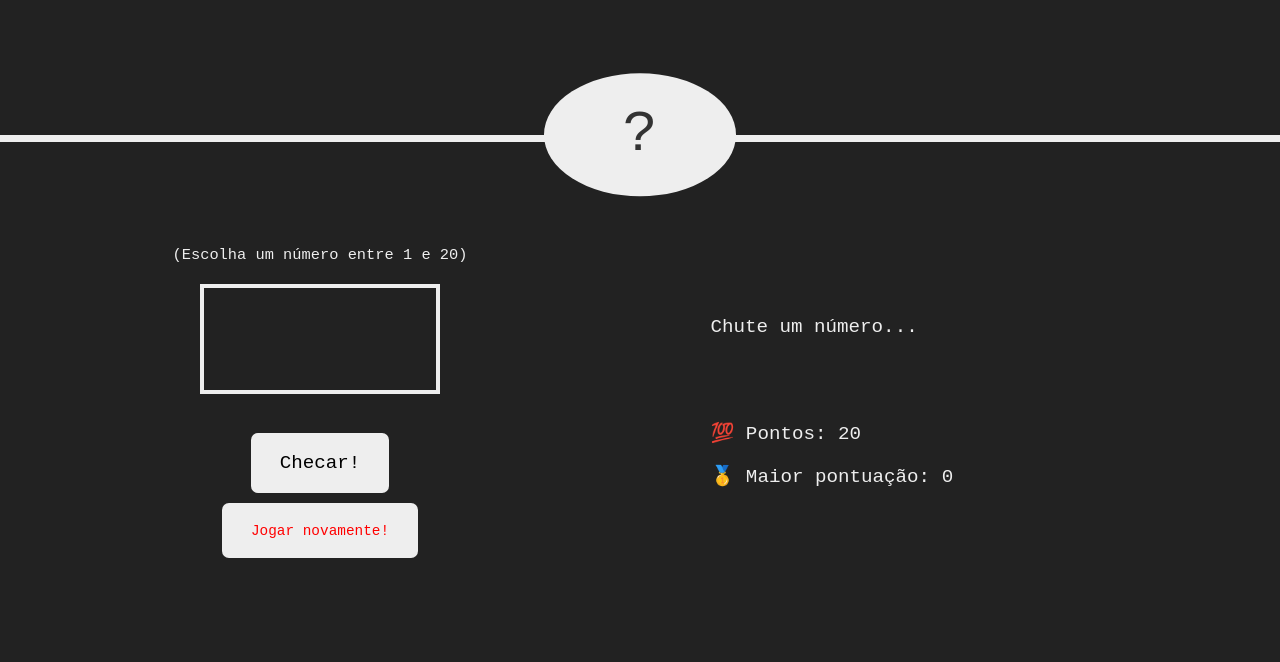
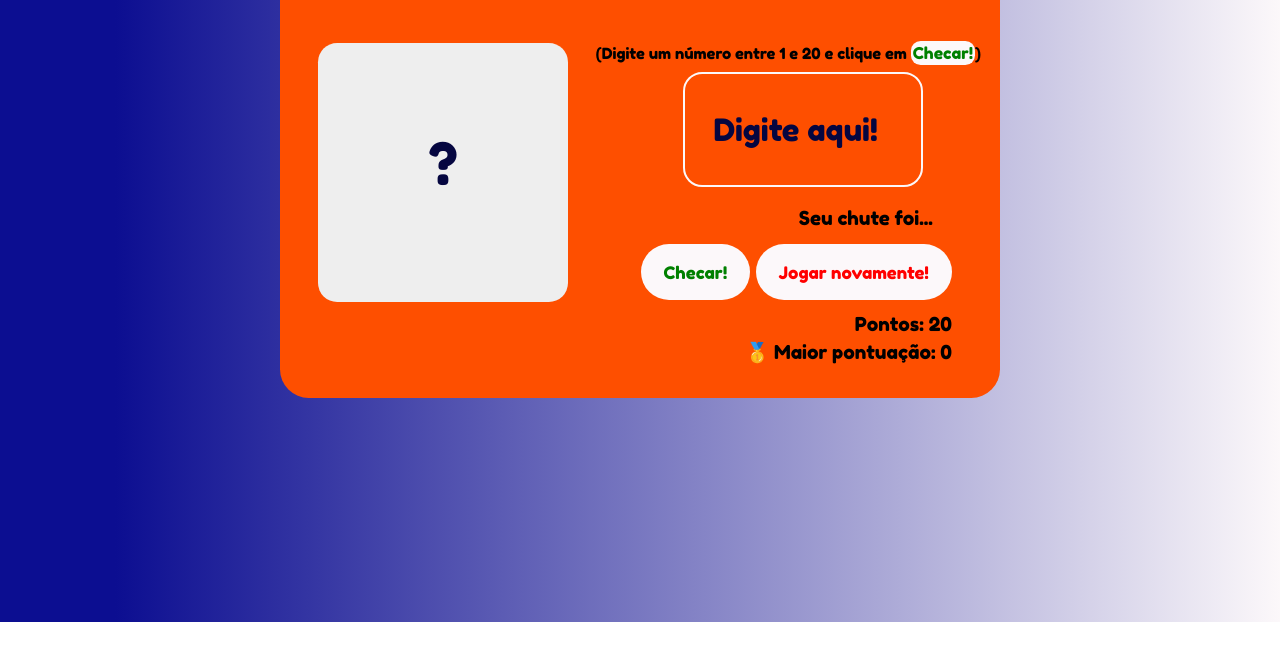
Before and after one commit to RicardoGarcia90/jogoAdivinharNumero, a plain HTML site: page index.html in a window 1280 px wide. Shown: the part 178-840 px from the top of the page. After the commit the page ends 800 px from the top, so only its background shows below. Drawn offline with Linux system fonts and the light colour scheme.

Commit message:
Finalizando alterações

```diff
--- a/index.html
+++ b/index.html
@@ -8,25 +8,46 @@
     <title>Adivinhe o número</title>
   </head>
   <body>
+    <div class="mainContainer">
       <header>
         <h1>Adivinhe o número!</h1>
+        <p class="subTitle">Adivinhe qual número aparecerá na caixa</p>
         <div class="number">?</div>
       </header>
       <main>
-      <section class="left">
-        <p class="between">(Escolha um número entre 1 e 20)</p>
-        <input type="number" class="guess" />
+        <section>
+          <p class="between">
+            (Digite um número entre 1 e 20 e clique em
+            <span
+              style="
+                color: green;
+                font-size: 1.7rem;
+                background-color: #fcf8fa;
+                padding: 0.2rem;
+                border-radius: 1rem;
+              "
+              >Checar!</span
+            >)
+          </p>
+          <input
+            type="number"
+            max="20"
+            min="1"
+            placeholder="Digite aqui!"
+            class="guess"
+          />
           <button class="btn check">Checar!</button>
           <button class="btn again">Jogar novamente!</button>
         </section>
-      <section class="right">
-        <p class="message">Chute um número...</p>
-        <p class="label-score">💯 Pontos: <span class="score">20</span></p>
+        <section>
+          <p class="message">Seu chute foi...</p>
+          <p class="label-score">Pontos: <span class="score">20</span></p>
           <p class="label-highscore">
             🥇 Maior pontuação: <span class="highscore">0</span>
           </p>
         </section>
       </main>
+    </div>
     <script src="script.js"></script>
   </body>
 </html>
--- a/script.js
+++ b/script.js
@@ -1,54 +1,57 @@
-"use strict";
+'use strict';
 
 let secretNumber = Math.trunc(Math.random() * 20) + 1;
-
+console.log(secretNumber);
 let score = 20;
 let highscore = 0;
 
 const displayMessage = (message) => {
-  document.querySelector(".message").textContent = message;
+  document.querySelector('.message').textContent = message;
 };
 
-document.querySelector(".check").addEventListener("click", function () {
-  const guess = Number(document.querySelector(".guess").value);
+document.querySelector('.check').addEventListener('click', function () {
+  const guess = Number(document.querySelector('.guess').value);
 
   if ((guess <= 0) | (guess > 20)) {
-    displayMessage("🛑 Escolha números entre 1 e 20.");
+    displayMessage('🛑 Escolha números entre 1 e 20.');
 
     //Vence
   } else if (guess === secretNumber) {
-    document.querySelector(".message").textContent = "Parabéns! Número correto!";
-    document.querySelector(".number").textContent = secretNumber;
-    document.querySelector("body").style.backgroundColor = "#60b347";
-    document.querySelector(".number").style.width = "30rem";
+    displayMessage('Parabéns! Número correto!');
+
+    document.querySelector('.number').textContent = secretNumber;
+    document.querySelector('.mainContainer').style.backgroundColor = '#60b347';
+    // document.querySelector('.number').style.width = '30rem';
 
     if (score > highscore) {
       highscore = score;
-      document.querySelector(".highscore").textContent = highscore;
+      document.querySelector('.highscore').textContent = highscore;
     }
 
     //Quando o chute é errado
   } else if (guess !== secretNumber) {
     if (score > 1) {
-      displayMessage(guess > secretNumber ? "📈 Muito Alto!" : "📉 Muito baixo!");
+      displayMessage(
+        guess > secretNumber ? '📈 Muito Alto!' : '📉 Muito baixo!'
+      );
       score--;
-      document.querySelector(".score").textContent = score;
+      document.querySelector('.score').textContent = score;
     } else {
-      displayMessage("💥💥GAME OVER!!! Seus pontos acabaram.");
-      document.querySelector(".score").textContent = 0;
+      displayMessage('💥💥GAME OVER!!! Seus pontos acabaram.');
+      document.querySelector('.score').textContent = 0;
     }
   }
 });
 
 // Botão Jogar novamente
-document.querySelector(".again").addEventListener("click", function () {
+document.querySelector('.again').addEventListener('click', function () {
   secretNumber = Math.trunc(Math.random() * 20) + 1;
   score = 20;
-
-  displayMessage("Chute um número...");
-  document.querySelector(".score").textContent = score;
-  document.querySelector(".number").textContent = "?";
-  document.querySelector(".guess").value = "";
-  document.querySelector("body").style.backgroundColor = "#222";
-  document.querySelector(".number").style.width = "15rem";
+  console.log(secretNumber);
+  document.querySelector('.score').textContent = score;
+  document.querySelector('.number').textContent = '?';
+  document.querySelector('.guess').value = '';
+  document.querySelector('.mainContainer').style.backgroundColor = '#fe4f00';
+  displayMessage('Seu chute foi...');
+  // document.querySelector('.number').style.width = '15rem';
 });
--- a/style.css
+++ b/style.css
@@ -1,110 +1,121 @@
-@import url('https://fonts.googleapis.com/css?family=Press+Start+2P&display=swap');
+@import url('https://fonts.googleapis.com/css2?family=Fredoka+One&display=swap');
 
 /* Color Palettes */
-/*
-Primary's
-#FE4F00
-#050640
-#0B0C4D
-#0C0E91
-#FCF8FA
-*/
+
+/*Primary's colors:*/
+:root {
+  --main-color: #fe4f00;
+  --color2: #050640;
+  --color3: #0b0c4d;
+  --color4: #0c0e91;
+  --color5: #fcf8fa;
+}
 
 * {
   margin: 0;
   padding: 0;
-  box-sizing: inherit;
+  box-sizing: border-box;
 }
 
 html {
   font-size: 60%;
-  box-sizing: border-box;
 }
 
 body {
-  font-family: 'Courier New', Courier, monospace;
-  background-color: #222;
+  font-family: 'Fredoka One', cursive;
+  background: linear-gradient(
+    90deg,
+    rgba(12, 14, 145, 1) 9%,
+    rgba(252, 248, 250, 1) 100%
+  );
+}
+
+.mainContainer {
+  margin: 10rem auto;
+  background-color: var(--main-color);
+  max-width: 75rem;
+  height: 50rem;
+  border-radius: 3rem;
+  overflow: hidden;
+  position: relative;
+  display: flex;
+  flex-direction: column;
 }
 
 /* LAYOUT */
 header {
-  position: relative;
-  height: 40vh;
-  border-bottom: 7px solid #eee;
-  color: blue;
-}
-
-main {
-  height: 65vh;
-  color: #eee;
-  display: flex;
-  align-items: center;
-  justify-content: space-around;
-}
-
-.left {
-  width: 52rem;
-  display: flex;
-  flex-direction: column;
-  align-items: center;
-}
-
-.right {
-  width: 52rem;
-  font-size: 2rem;
+  color: var(--color4);
 }
 
 /* ELEMENTS STYLE */
 h1 {
+  position: absolute;
+  top: 1rem;
   font-size: 4rem;
   text-align: center;
+  width: 100%;
+}
+
+.subTitle {
   position: absolute;
-  width: 100%;
-  top: 40%;
-  left: 50%;
-  transform: translate(-50%, -50%);
+  top: 6rem;
+  right: 20rem;
+  font-size: 1.8rem;
+  color: var(--color2);
 }
 
 .number {
-  border-radius: 100%;
+  position: absolute;
+  top: 13rem;
+  right: 45rem;
+  border-radius: 2rem;
   background: #eee;
-  color: #333;
+  color: var(--color2);
   font-size: 6rem;
-  width: 20rem;
-  padding: 3rem 0rem;
+  width: 26rem;
+  height: 27rem;
+  padding: 9rem;
   text-align: center;
-  position: absolute;
-  bottom: 0;
-  left: 50%;
-  transform: translate(-50%, 50%);
 }
 
 .between {
+  position: absolute;
+  top: 13rem;
+  right: 2rem;
   font-size: 1.6rem;
-  top: 2rem;
-  right: 2rem;
   margin-bottom: 20px;
 }
 
 .guess {
+  position: absolute;
+  top: 16rem;
+  right: 8rem;
   background: none;
-  border: 4px solid #eee;
+  border: 2px solid var(--color5);
+  border-radius: 2rem;
   font-family: inherit;
-  color: inherit;
-  font-size: 5rem;
+  color: var(--color2);
+  font-size: 3.2rem;
   padding: 2.5rem;
   width: 25rem;
+  height: 12rem;
   text-align: center;
   display: block;
   margin-bottom: 3rem;
 }
 
+input::placeholder {
+  color: var(--color2);
+  font-size: 1.2ren;
+}
+
 .btn {
   border: none;
-  border-radius: 7px;
-  background-color: #eee;
+  border-radius: 30rem;
+  background-color: var(--color5);
   font-family: inherit;
-  padding: 2rem 3rem;
+  font-size: 1.6rem;
+  padding: 1.8rem 2.4rem;
   cursor: pointer;
 }
 
@@ -112,27 +123,41 @@ h1 {
   background-color: rgb(54, 54, 248);
 }
 
-.left .check {
-  font-size: 2rem;
-  top: 2rem;
-  left: 2rem;
-  margin-top: 10px;
-  color: black;
+.check {
+  position: absolute;
+  top: 34rem;
+  right: 26rem;
+  font-size: 1.8rem;
+  color: green;
 }
 
-.left .again {
-  font-size: 1.5rem;
-  top: 2rem;
-  left: 2rem;
-  margin-top: 10px;
+.again {
+  position: absolute;
+  top: 34rem;
+  right: 5rem;
+  font-size: 1.8rem;
+
   color: red;
 }
 
 .message {
-  margin-bottom: 8rem;
-  height: 3rem;
+  position: absolute;
+  top: 30rem;
+  right: 7rem;
+  font-size: 2rem;
 }
 
 .label-score {
+  position: absolute;
+  top: 41rem;
+  right: 5rem;
   margin-bottom: 2rem;
+  font-size: 2rem;
 }
+
+.label-highscore {
+  position: absolute;
+  top: 44rem;
+  right: 5rem;
+  font-size: 2rem;
+}
```
Lines whose indentation alone changed are shown as unchanged.
